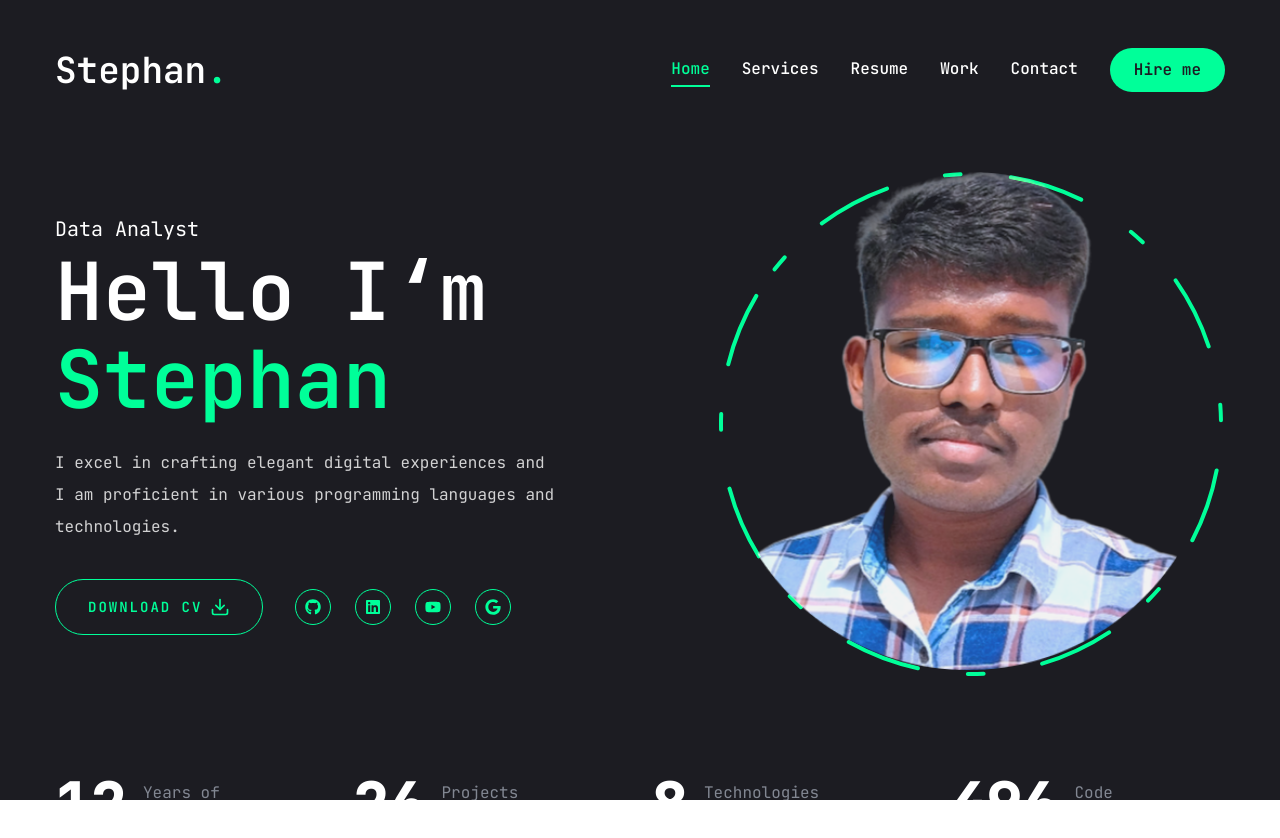
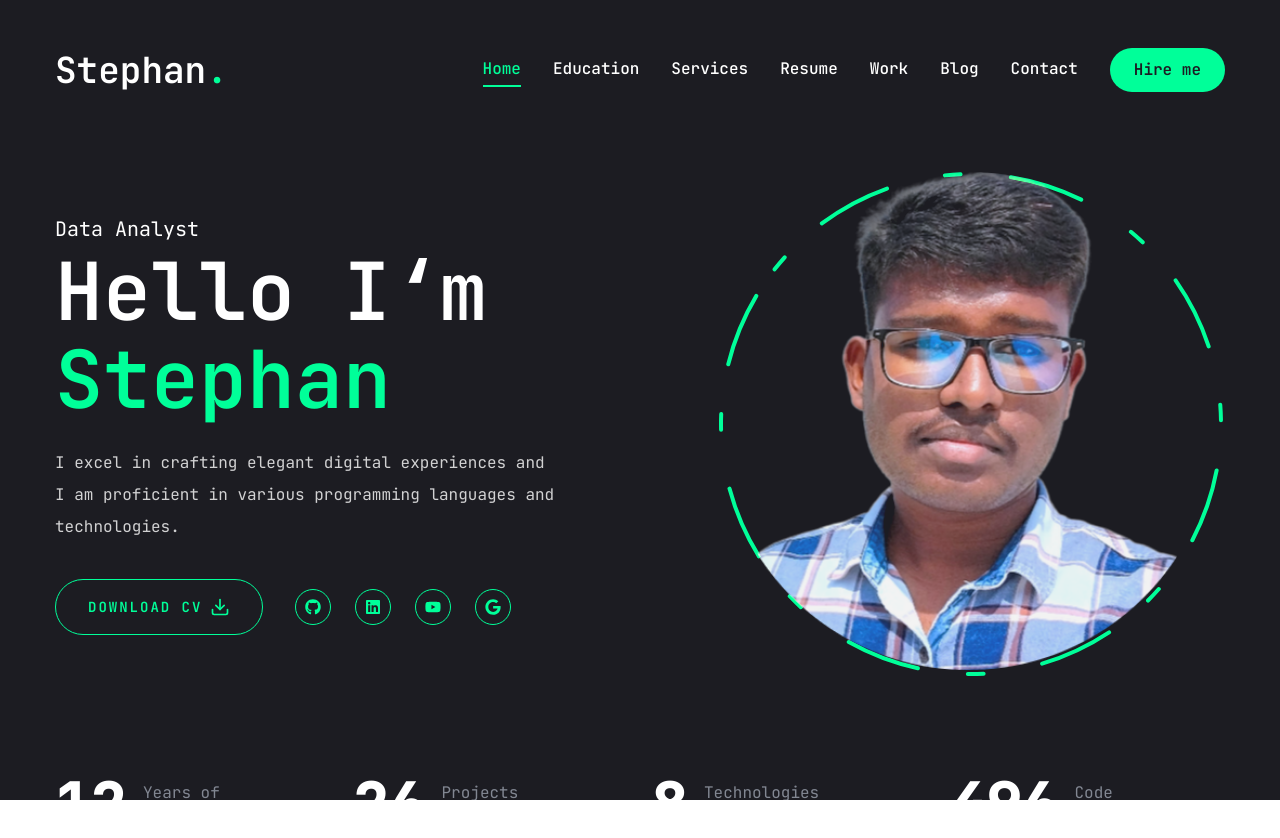
Before and after one commit to StephanBegins/Nextjsportfolio, a Next.js app: page / in a window 1280 px wide. Shown: the top 838 px of the page. Built offline with nearby package versions, Linux system fonts and the light colour scheme.

Commit message:
Education, blog header added through adding in nav, Mobilenav and creating folder named education, blog and inside page.jsx

```diff
--- /dev/null
+++ b/app/blog/page.jsx
@@ -0,0 +1,5 @@
+const Blog = () => {
+    return <div>blog page</div>
+};
+
+export default Blog;
--- /dev/null
+++ b/app/education/page.jsx
@@ -0,0 +1,5 @@
+const Education = () => {
+    return <div>education page</div>
+};
+
+export default Education;
--- a/components/MobileNav.jsx
+++ b/components/MobileNav.jsx
@@ -11,6 +11,11 @@ const links = [
         path: '/',
     },
     {
+        name: 'education',
+        path: '/education',
+
+    },
+    {
         name: 'services',
         path: '/services',
     },
@@ -21,6 +26,11 @@ const links = [
     {
         name: 'work',
         path: '/work',
+    },
+    {
+        name: 'blog',
+        path: '/blog',
+
     },
     {
         name: 'contact',
--- a/components/Nav.jsx
+++ b/components/Nav.jsx
@@ -7,6 +7,11 @@ const links= [
     {
         name: 'home',
         path: '/',
+
+    },
+    {
+        name: 'education',
+        path: '/education',
 
     },
     {
@@ -22,6 +27,11 @@ const links= [
     {
         name: 'work',
         path: '/work',
+
+    },
+    {
+        name: 'blog',
+        path: '/blog',
 
     },
     {
```
